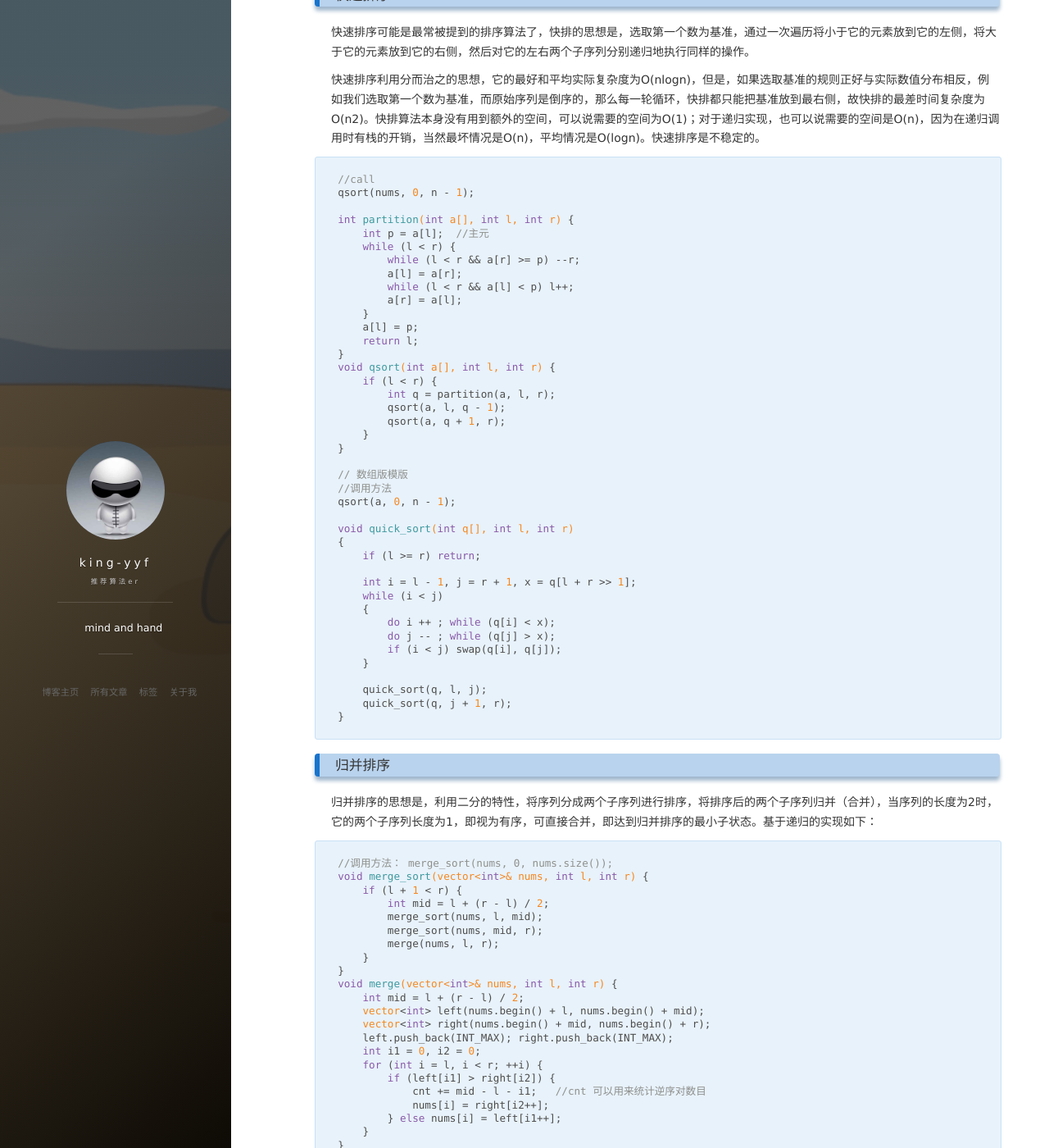
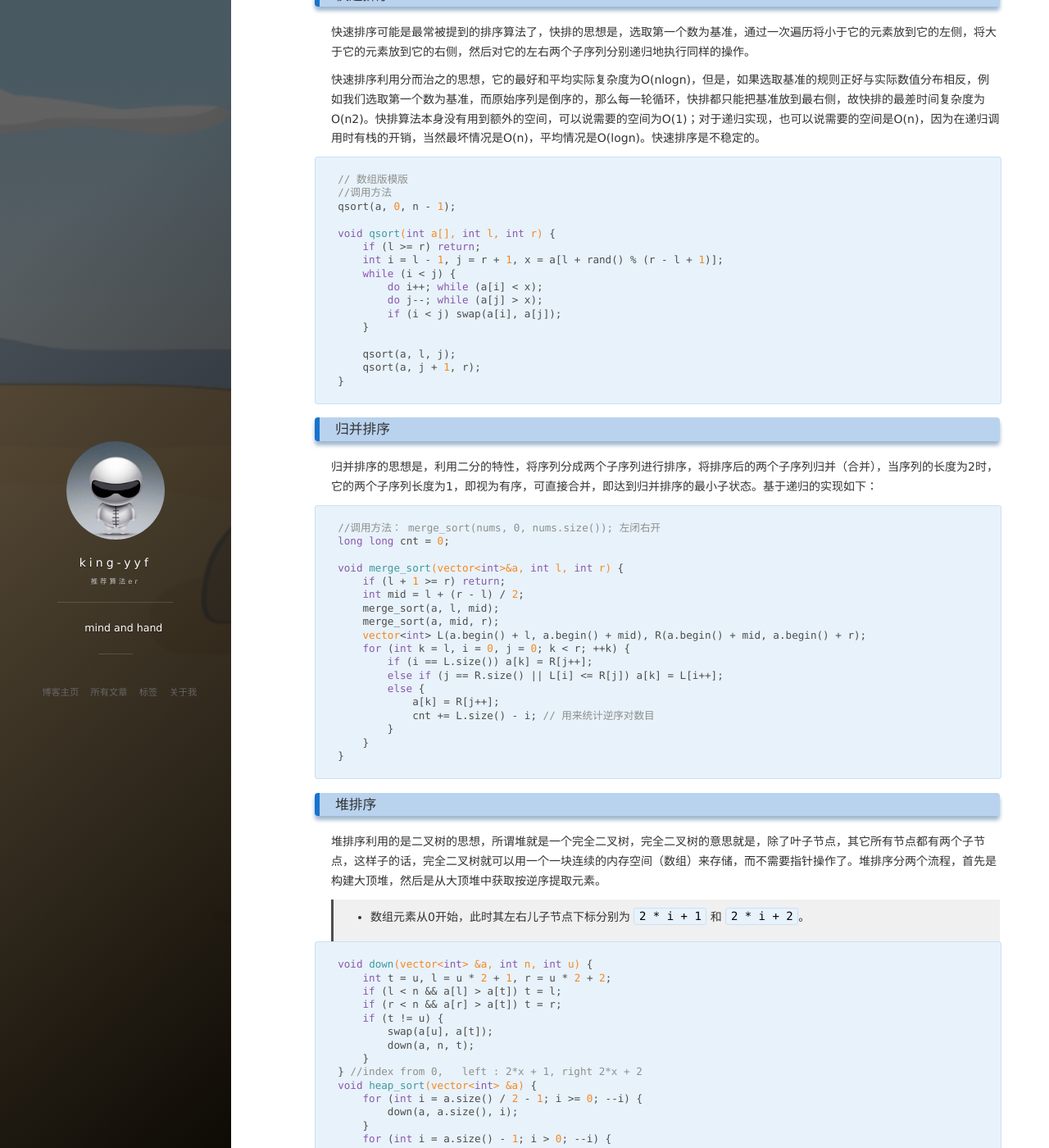
Before and after one commit to king-yyf/king-yyf.github.io, a Jekyll site: the page built from _posts/2020-08-15-sort.md, in a window 1280 px wide and 1400 px high, scrolled down 2765 px. Shown: the whole window at 82% size. Built offline with Jekyll 4.4.1, drawn with Linux system fonts in a browser that asks for light colours; nearby versions of some CDN libraries; comment, search, counter and statistics services are not loaded; some of the changed text lies outside the part shown.

Commit message:
up sort algo

````diff
--- a/_posts/2020-08-15-sort.md
+++ b/_posts/2020-08-15-sort.md
@@ -154,46 +154,21 @@ void select_sort(int n) {
 
 
 ```c++
-//call
-qsort(nums, 0, n - 1);
-
-int partition(int a[], int l, int r) {
-    int p = a[l];  //主元
-    while (l < r) {
-        while (l < r && a[r] >= p) --r;
-        a[l] = a[r];
-        while (l < r && a[l] < p) l++;
-        a[r] = a[l];
-    }
-    a[l] = p;
-    return l;
-}
-void qsort(int a[], int l, int r) {
-    if (l < r) {
-        int q = partition(a, l, r);
-        qsort(a, l, q - 1);
-        qsort(a, q + 1, r);
-    }
-}
-
 // 数组版模版
 //调用方法
 qsort(a, 0, n - 1);
 
-void quick_sort(int q[], int l, int r)
-{
+void qsort(int a[], int l, int r) {
     if (l >= r) return;
-
-    int i = l - 1, j = r + 1, x = q[l + r >> 1];
-    while (i < j)
-    {
-        do i ++ ; while (q[i] < x);
-        do j -- ; while (q[j] > x);
-        if (i < j) swap(q[i], q[j]);
+    int i = l - 1, j = r + 1, x = a[l + rand() % (r - l + 1)];
+    while (i < j) {
+        do i++; while (a[i] < x);
+        do j--; while (a[j] > x);
+        if (i < j) swap(a[i], a[j]);
     }
 
-    quick_sort(q, l, j);
-    quick_sort(q, j + 1, r);
+    qsort(a, l, j);
+    qsort(a, j + 1, r);
 }
 ```
 
@@ -204,26 +179,22 @@ void quick_sort(int q[], int l, int r)
 归并排序的思想是，利用二分的特性，将序列分成两个子序列进行排序，将排序后的两个子序列归并（合并），当序列的长度为2时，它的两个子序列长度为1，即视为有序，可直接合并，即达到归并排序的最小子状态。基于递归的实现如下：
 
 ```c++
-//调用方法： merge_sort(nums, 0, nums.size());
-void merge_sort(vector<int>& nums, int l, int r) {
-    if (l + 1 < r) {
-        int mid = l + (r - l) / 2;
-        merge_sort(nums, l, mid);
-        merge_sort(nums, mid, r);
-        merge(nums, l, r);
-    }
-}
-void merge(vector<int>& nums, int l, int r) {
+//调用方法： merge_sort(nums, 0, nums.size()); 左闭右开
+long long cnt = 0;
+
+void merge_sort(vector<int>&a, int l, int r) {
+    if (l + 1 >= r) return;
     int mid = l + (r - l) / 2;
-    vector<int> left(nums.begin() + l, nums.begin() + mid);
-    vector<int> right(nums.begin() + mid, nums.begin() + r);
-    left.push_back(INT_MAX); right.push_back(INT_MAX);
-    int i1 = 0, i2 = 0;
-    for (int i = l, i < r; ++i) {
-        if (left[i1] > right[i2]) {
-            cnt += mid - l - i1;   //cnt 可以用来统计逆序对数目
-            nums[i] = right[i2++];
-        } else nums[i] = left[i1++];
+    merge_sort(a, l, mid);
+    merge_sort(a, mid, r);
+    vector<int> L(a.begin() + l, a.begin() + mid), R(a.begin() + mid, a.begin() + r);
+    for (int k = l, i = 0, j = 0; k < r; ++k) {
+        if (i == L.size()) a[k] = R[j++];
+        else if (j == R.size() || L[i] <= R[j]) a[k] = L[i++];
+        else {
+            a[k] = R[j++];
+            cnt += L.size() - i; // 用来统计逆序对数目
+        }
     }
 }
 ```
@@ -237,21 +208,22 @@ void merge(vector<int>& nums, int l, int r) {
 >* 数组元素从0开始，此时其左右儿子节点下标分别为 `2 * i + 1` 和 `2 * i + 2`。
 
 ```c++
-void down(vector<int>& nums, int n, int u) {
+void down(vector<int> &a, int n, int u) {
     int t = u, l = u * 2 + 1, r = u * 2 + 2;
-    if (l < n && nums[l] > nums[t]) t = l;
-    if (r < n && nums[r] > nums[t]) t = r;
+    if (l < n && a[l] > a[t]) t = l;
+    if (r < n && a[r] > a[t]) t = r;
     if (t != u) {
-        swap(nums[t], nums[u]);
-        down(nums, n, t);
+        swap(a[u], a[t]);
+        down(a, n, t);
     }
 } //index from 0,   left : 2*x + 1, right 2*x + 2
-void heapSort(vector<int>& nums) {
-    for (int i = nums.size() / 2 - 1; i >= 0; --i)
-        down(nums, nums.size(), i);
-    for (int i = nums.size() - 1; i > 0; --i) {
-        swap(nums[0], nums[i]);
-        down(nums, i, 0);
+void heap_sort(vector<int> &a) {
+    for (int i = a.size() / 2 - 1; i >= 0; --i) {
+        down(a, a.size(), i);
+    }
+    for (int i = a.size() - 1; i > 0; --i) {
+        swap(a[0], a[i]);
+        down(a, i, 0);
     }
 }
 ```
````
